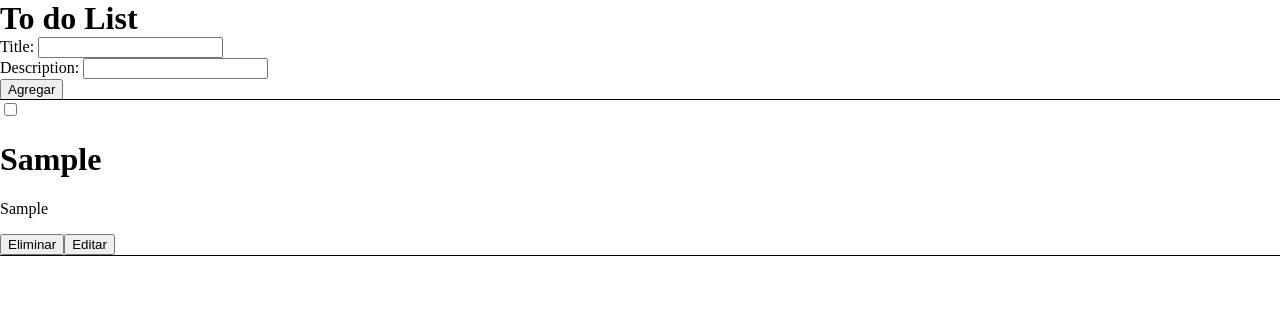
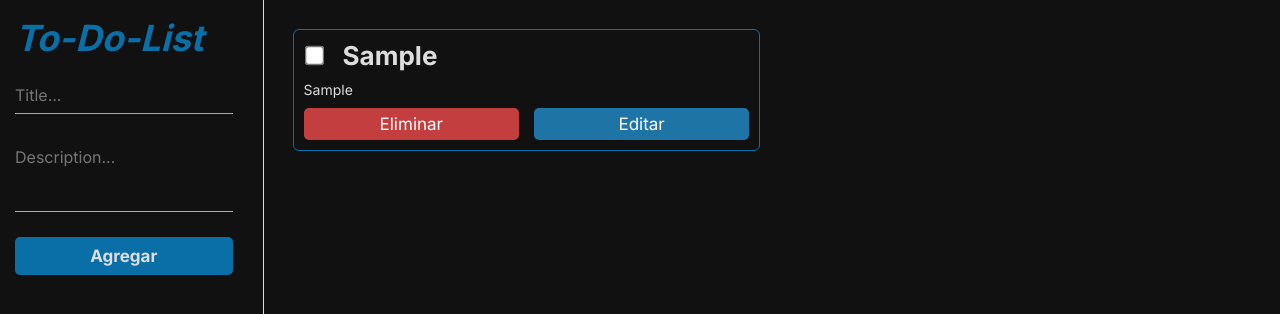
Before and after one commit to juanRCoder/angular-projects-typescript-app, an Angular app: page /to-do-list in a window 1280 px wide. Both pictures are taken after typing "Sample", "Sample" into the empty fields and a click on the button "Agregar". Shown: the top 314 px of the page. Built offline with nearby package versions, Linux system fonts and the light colour scheme.

Commit message:
style: add final styles to the to-do-list project

```diff
--- a/src/app/to-do-list/to-do-list.component.html
+++ b/src/app/to-do-list/to-do-list.component.html
@@ -1,29 +1,54 @@
-<h1 class="titleProject-toDoList">To do List</h1>
-<div [formGroup]="task">
-  <div>
-    <label for="title">Title: </label>
-    <input id="title" type="text" formControlName="title" required />
-  </div>
-  <div>
-    <label for="desc">Description: </label>
-    <input id="desc" type="text" formControlName="description" />
-  </div>
-  <button (click)="addTask()">Agregar</button>
+<main class="main_toDolist">
+  <section class="boxProject_toDoList">
+    <div class="boxProject_toDoList_box1">
+      <h1 class="boxProject_toDoList_box1_title"><i>To-Do-List</i></h1>
+      <div class="boxProject_toDoList_box1_content">
+        <div [formGroup]="task" class="form_content">
+          <input
+            id="title"
+            type="text"
+            formControlName="title"
+            placeholder="Title..."
+            required
+          />
+          <textarea
+            id="desc"
+            formControlName="description"
+            placeholder="Description..."
+            (input)="ajustarAlturaTextarea()"
+          ></textarea>
+          <div class="form_content_btns">
+            <button (click)="addTask()" class="addBtn">Agregar</button>
             @if (isbtnUpdate) {
-  <button (click)="updTask()">Actualizar</button>
+            <button (click)="updTask()" class="uptBtn">Actualizar</button>
             }
           </div>
-<div>
+        </div>
+      </div>
+    </div>
+    <div class="boxProject_toDoList_box2">
       @for(task of tasks; track task.id){
       <div
         [style.textDecoration]="task.isChecked ? 'line-through' : 'none'"
-    class="taskCard"
+        class="boxProject_toDoList_box2_taskCard"
       >
-    <input type="checkbox" [checked]="task.isChecked" (change)="toggleCheckbox(task)" />
+        <div class="boxProject_toDoList_box2_taskCard_checkTitle">
+          <input
+            type="checkbox"
+            [checked]="task.isChecked"
+            (change)="toggleCheckbox(task)"
+          />
           <h1>{{ task.title }}</h1>
-    <p>{{ task.description }}</p>
+        </div>
+        <p class="boxProject_toDoList_box2_taskCard_content">
+          {{ task.description }}
+        </p>
+        <div class="boxProject_toDoList_box2_taskCard_btns">
           <button (click)="deleteTask(task.id)">Eliminar</button>
-    <button (click)="updateTask(task.id)">Editar</button>
+          <button (click)="updateTask(task.id)" class="editar">Editar</button>
+        </div>
       </div>
       }
     </div>
+  </section>
+</main>
--- a/src/app/to-do-list/to-do-list.component.scss
+++ b/src/app/to-do-list/to-do-list.component.scss
@@ -1,6 +1,140 @@
-.titleProject-toDoList {
-    margin: 0;
+.main_toDolist {
+  display: flex;
+  background-color: #111;
+  max-width: 1350px;
+  margin: auto;
+  display: flex;
 }
-.taskCard {
-    outline: 1px solid black;
+.boxProject_toDoList {
+  width: 100%;
+  display: flex;
+
+  &_box1 {
+    font-family: Inter;
+    padding-right: 30px;
+    margin: 0 0 0 15px;
+    border-right: 1px solid #ddd;
+    width: 17%;
+    height: 100vh;
+    position: sticky;
+    top: 0;
+
+    &_title {
+      font-size: 2.25rem;
+      line-height: 1.75rem;
+      margin: 0;
+      color: #0a6fa7;
+      padding-top: 1.5rem;
+      padding-bottom: 25px;
+    }
+    &_content {
+      .form_content {
+        display: flex;
+        flex-direction: column;
+
+        > input,
+        textarea {
+          font-family: Inter;
+          background: none;
+          border: none;
+          outline: none;
+          border-bottom: 1px solid #aaa;
+          margin-bottom: 25px;
+          font-size: 16px;
+          padding: 8px 0 8px 0;
+          color: #ddd;
+        }
+        > textarea {
+          max-height: 300px;
+          resize: none;
+        }
+      }
+      .form_content_btns {
+        display: flex;
+        flex-direction: column;
+        gap: 10px;
+        > button {
+          width: 100%;
+          padding: 9px;
+          font-family: Inter;
+          font-weight: 700;
+          font-size: 17px;
+          cursor: pointer;
+          border: none;
+          outline: none;
+          background-color: #0a6fa7;
+          color: #ddd;
+          border-radius: 5px;
+          transition: background-color 0.3s, text-shadow 0.3s;
+          &:hover {
+            background-color: #0880c3;
+            text-shadow: 0 0 15px;
+          }
+        }
+        .uptBtn {
+          background-color: #0aa77c;
+          color: #ddd;
+          &:hover {
+            background-color: #11c191;
+            text-shadow: 0 0 15px;
+          }
+        }
+      }
+    }
+  }
+  &_box2 {
+    width: 75.5%;
+    display: grid;
+    grid-template-columns: repeat(2, 1fr);
+    grid-template-rows: 1fr 1fr 1fr 1fr;
+    margin: 30px;
+    gap: 25px;
+    height: 0%;
+
+    &_taskCard {
+      outline: 1px solid #0a6fa7;
+      border-radius: 5px;
+      padding: 10px;
+      color: #ddd;
+      word-wrap: break-word;
+      max-width: 450px;
+      &_checkTitle {
+        display: flex;
+        > input {
+          transform: scale(1.5);
+        }
+        > h1 {
+          margin: 0;
+          font-size: 26px;
+          margin-left: 19px;
+          font-family: Inter;
+        }
+      }
+      &_content {
+        font-size: 14px;
+        margin: 10px 0;
+        font-family: Inter;
+      }
+      &_btns {
+        display: flex;
+        gap: 15px;
+        > button {
+          width: 100%;
+          padding: 6px;
+          font-size: 17px;
+          font-family: Inter;
+          border-radius: 5px;
+          border: none;
+          outline: none;
+          background-color: #c33f3f;
+          color: #fff;
+          cursor: pointer;
+        }
+        .editar {
+          background-color: #1e75a5;
+          color: #fff;
+        }
+      }
+    }
+  }
 }
--- a/src/app/to-do-list/to-do-list.component.ts
+++ b/src/app/to-do-list/to-do-list.component.ts
@@ -16,7 +16,6 @@ interface Task {
   styleUrl: './to-do-list.component.scss',
 })
 export class ToDoListComponent {
-
   task = new FormGroup({
     title: new FormControl(''),
     description: new FormControl(''),
@@ -84,4 +83,14 @@ export class ToDoListComponent {
       console.log('Task no encontrado en el array de Tasks');
     }
   }
+
+  //Metodo para establecer la altura dinamicamente de la descripcion
+  description: string = '';
+  ajustarAlturaTextarea() {
+    const textarea = document.getElementById('desc');
+    if (textarea) {
+      textarea.style.height = 'auto';
+      textarea.style.height = textarea.scrollHeight + 'px';
+    }
+  }
 }
--- a/src/index.html
+++ b/src/index.html
@@ -6,13 +6,19 @@
     <base href="/" />
     <meta name="viewport" content="width=device-width, initial-scale=1" />
     <link rel="icon" type="image/webp" href="logo.webp" />
+    <link rel="preconnect" href="https://fonts.googleapis.com" />
+    <link rel="preconnect" href="https://fonts.gstatic.com" crossorigin />
+    <link
+      href="https://fonts.googleapis.com/css2?family=Inter:wght@100..900&display=swap"
+      rel="stylesheet"
+    />
   </head>
   <style>
     body {
       margin: 0;
       padding: 0;
       box-sizing: border-box;
-      height: 100vh;
+      background-color: #222;
     }
   </style>
   <body>
```
Lines whose indentation alone changed are shown as unchanged.
